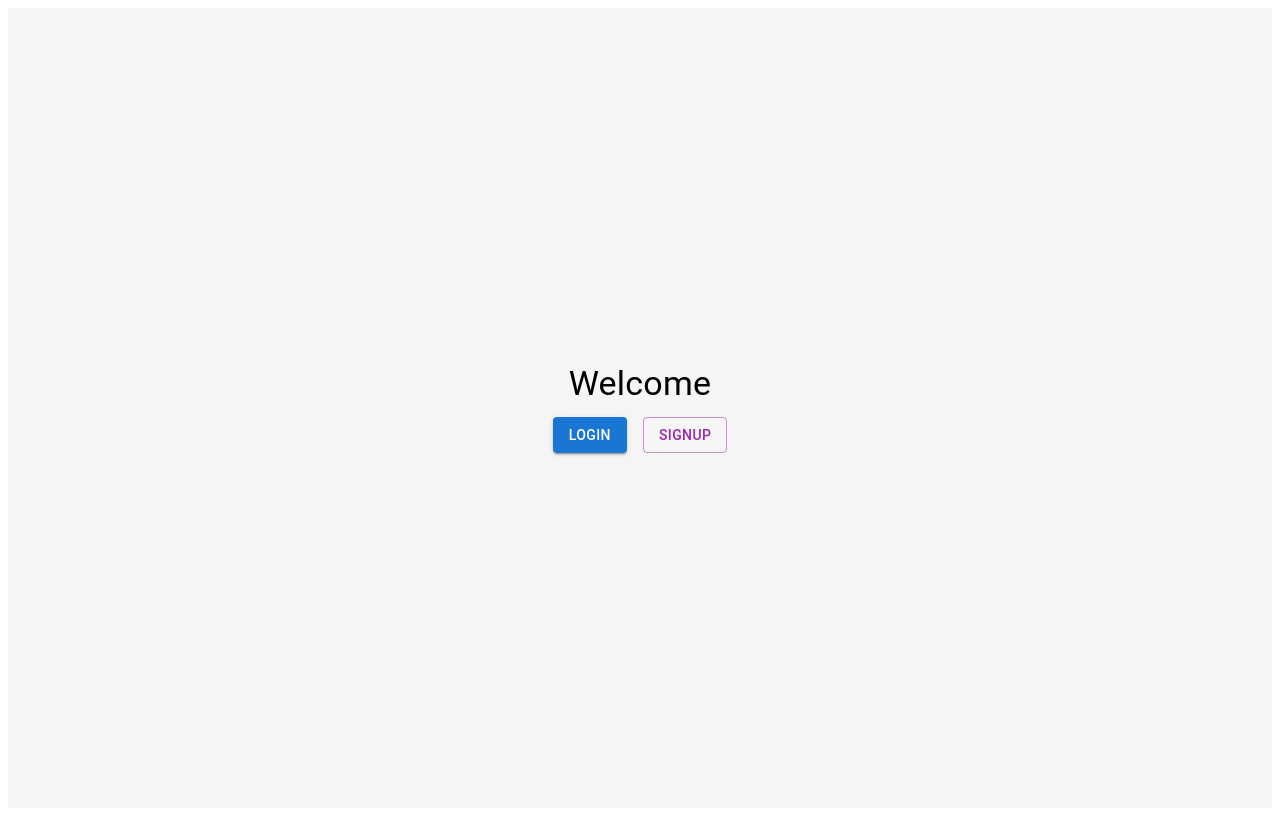
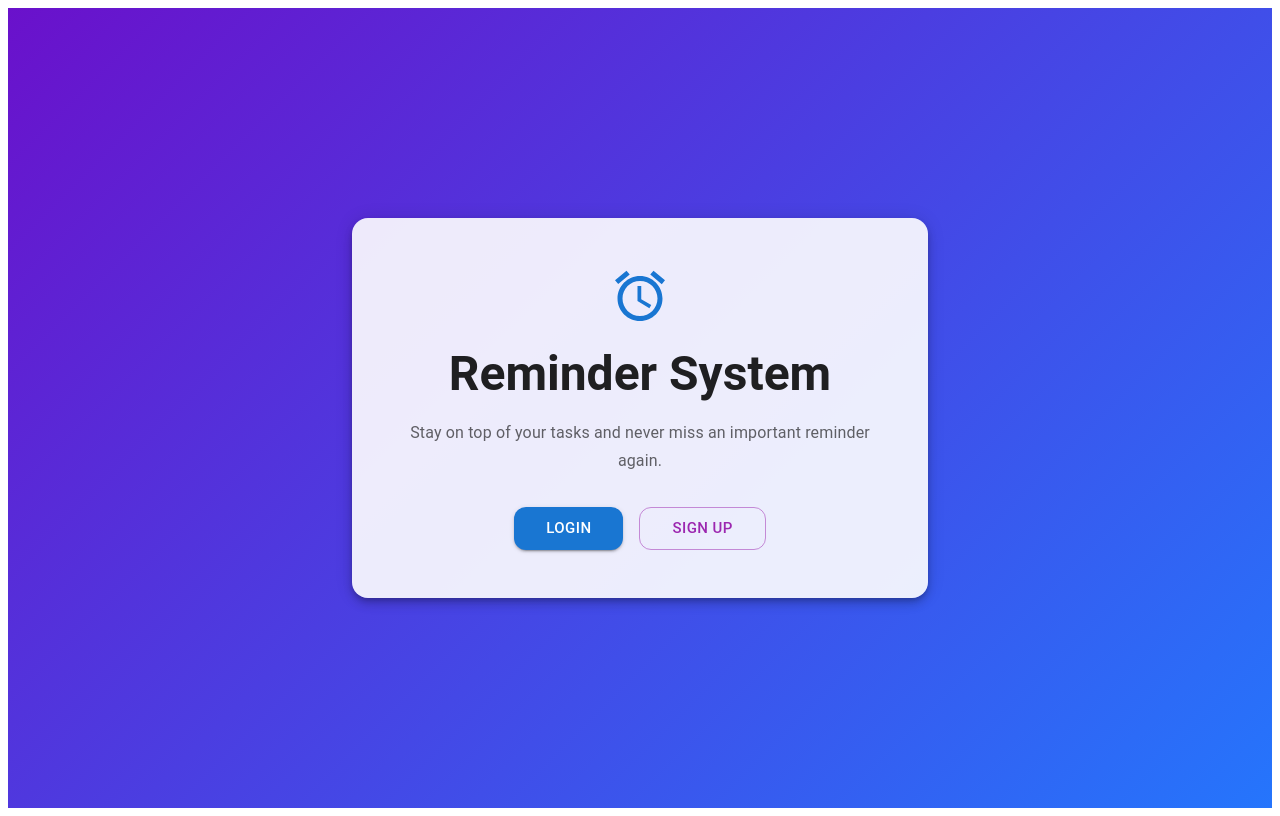
Before and after one commit to Inavish/online-reminder-system, a React app in the folder frontend/: page / in a window 1280 px wide. Built offline with nearby package versions, Linux system fonts and the light colour scheme; no server answers.

Commit message:
code fix

```diff
--- a/frontend/package.json
+++ b/frontend/package.json
@@ -4,8 +4,8 @@
   "description": "Frontend interview question",
   "main": "index.js",
   "scripts": {
-    "start": "webpack serve --config webpack.config.js",
-    "build": "webpack --config webpack.config.js",
+    "start": "webpack serve --config webpack.config.js --mode development",
+    "build": "webpack --config webpack.config.js --mode production",
     "lint": "eslint \"src/**/*.{js,jsx}\"",
     "lint:fix": "eslint \"src/**/*.{js,jsx}\" --fix"
   },
--- a/frontend/src/components/Dashboard.jsx
+++ b/frontend/src/components/Dashboard.jsx
@@ -11,15 +11,33 @@ const Dashboard = () => {
   return (
     <Box>
       <Navbar />
-      <Box display="flex" gap={3} p={3} height="calc(100vh - 64px)">
-        <Box flex={1}>
+      <Box
+        display="flex"
+        flexDirection={{ xs: "column", md: "row" }} // column on mobile, row on desktop
+        gap={3}
+        p={2}
+        height={{ xs: "auto", md: "calc(100vh - 64px)" }}
+      >
+        {/* Reminder Form */}
+        <Box flex={{ xs: "auto", md: 1 }} width={{ xs: "100%", md: "auto" }}>
           <ReminderForm onCreated={handleReminderCreated} />
         </Box>
 
-        <Box flex={1} height="100%">
+        {/* Upcoming Reminders */}
+        <Box
+          flex={{ xs: "auto", md: 1 }}
+          width={{ xs: "100%", md: "auto" }}
+          height={{ xs: "auto", md: "100%" }}
+        >
           <UpcomingReminder refreshKey={upcomingRefreshKey} />
         </Box>
-        <Box flex={1} height="100%">
+
+        {/* Past Reminders */}
+        <Box
+          flex={{ xs: "auto", md: 1 }}
+          width={{ xs: "100%", md: "auto" }}
+          height={{ xs: "auto", md: "100%" }}
+        >
           <PastReminders />
         </Box>
       </Box>
--- a/frontend/src/components/UpcomingReminder.jsx
+++ b/frontend/src/components/UpcomingReminder.jsx
@@ -27,6 +27,10 @@ const ReminderList = ({ r, index, handleDelete }) => {
           </Button>
         </Box>
       }
+      sx={{
+        width: { xs: "100%", sm: "auto" },
+        px: { xs: 1, sm: 3 },
+      }}
     >
       <ListItemText
         primary={r.title}
--- a/frontend/src/components/WelcomePage.jsx
+++ b/frontend/src/components/WelcomePage.jsx
@@ -1,30 +1,64 @@
-import { Box, Button, Stack, Typography } from "@mui/material";
+import { Box, Button, Stack, Typography, Paper } from "@mui/material";
+import { Alarm } from "@mui/icons-material";
 import { useNavigate } from "react-router-dom";
 
 const WelcomePage = () => {
   const navigate = useNavigate();
   const handleLogin = () => navigate("/login");
   const handleSignup = () => navigate("/signup");
+
   return (
     <Box
-      display="flex"
-      flexDirection="column"
-      justifyContent="center"
-      alignItems="center"
-      minHeight="100vh"
-      bgcolor="#f5f5f5"
+      sx={{
+        minHeight: "100vh",
+        background: "linear-gradient(135deg, #6a11cb 0%, #2575fc 100%)",
+        display: "flex",
+        justifyContent: "center",
+        alignItems: "center",
+        px: 2,
+      }}
     >
-      <Typography variant="h4" gutterBottom>
-        Welcome
-      </Typography>
-      <Stack spacing={2} direction="row">
-        <Button variant="contained" color="primary" onClick={handleLogin}>
-          Login
-        </Button>
-        <Button variant="outlined" color="secondary" onClick={handleSignup}>
-          Signup
-        </Button>
-      </Stack>
+      <Paper
+        elevation={6}
+        sx={{
+          p: 6,
+          borderRadius: 4,
+          textAlign: "center",
+          backgroundColor: "rgba(255,255,255,0.9)",
+          maxWidth: 480,
+        }}
+      >
+        <Alarm color="primary" sx={{ fontSize: 60, mb: 2 }} />
+
+        <Typography variant="h3" fontWeight="bold" gutterBottom>
+          Reminder System
+        </Typography>
+
+        <Typography variant="subtitle1" color="text.secondary" mb={4}>
+          Stay on top of your tasks and never miss an important reminder again.
+        </Typography>
+
+        <Stack spacing={2} direction="row" justifyContent="center">
+          <Button
+            variant="contained"
+            size="large"
+            color="primary"
+            onClick={handleLogin}
+            sx={{ px: 4, borderRadius: 3 }}
+          >
+            Login
+          </Button>
+          <Button
+            variant="outlined"
+            size="large"
+            color="secondary"
+            onClick={handleSignup}
+            sx={{ px: 4, borderRadius: 3 }}
+          >
+            Sign Up
+          </Button>
+        </Stack>
+      </Paper>
     </Box>
   );
 };
```
